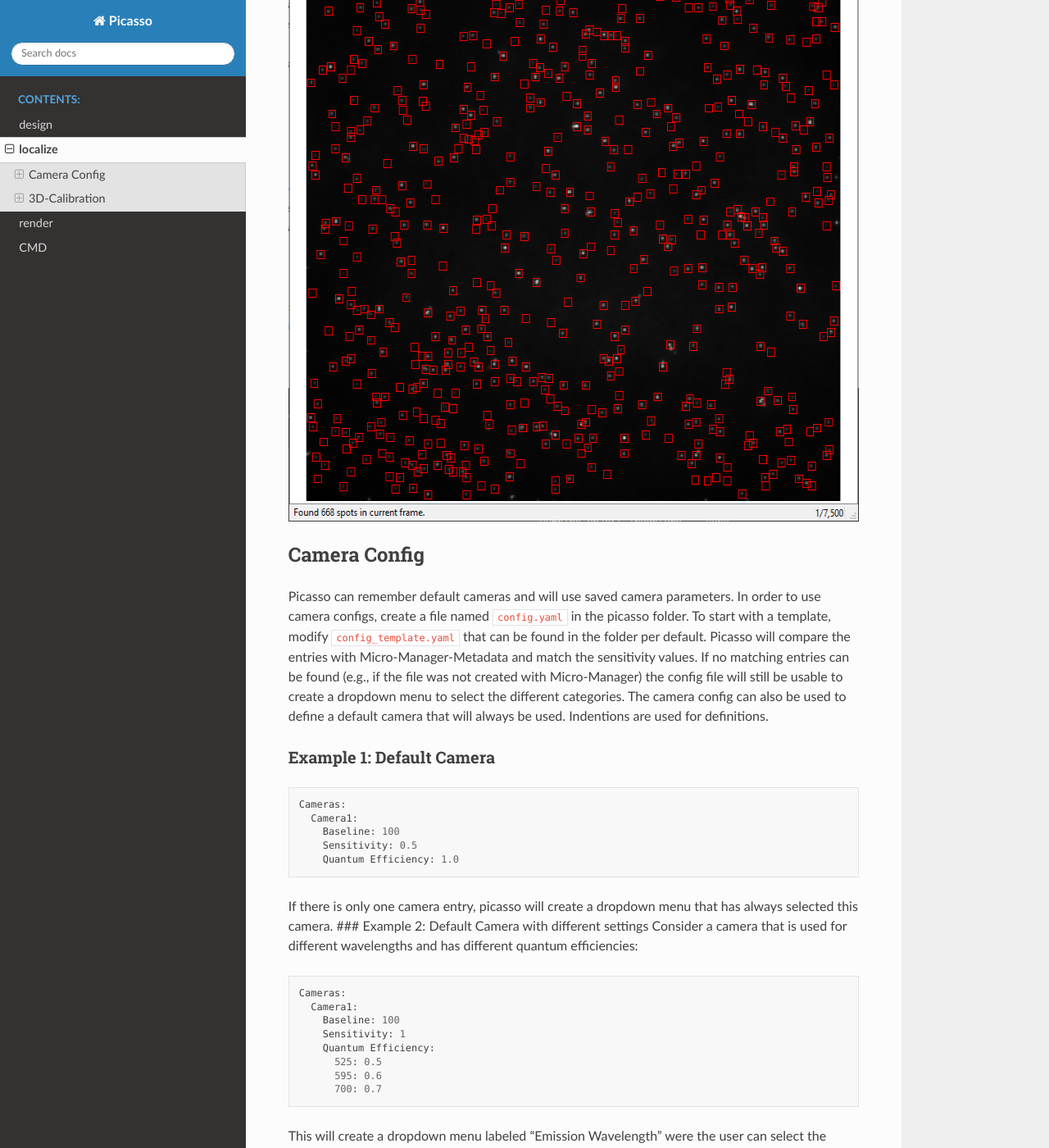
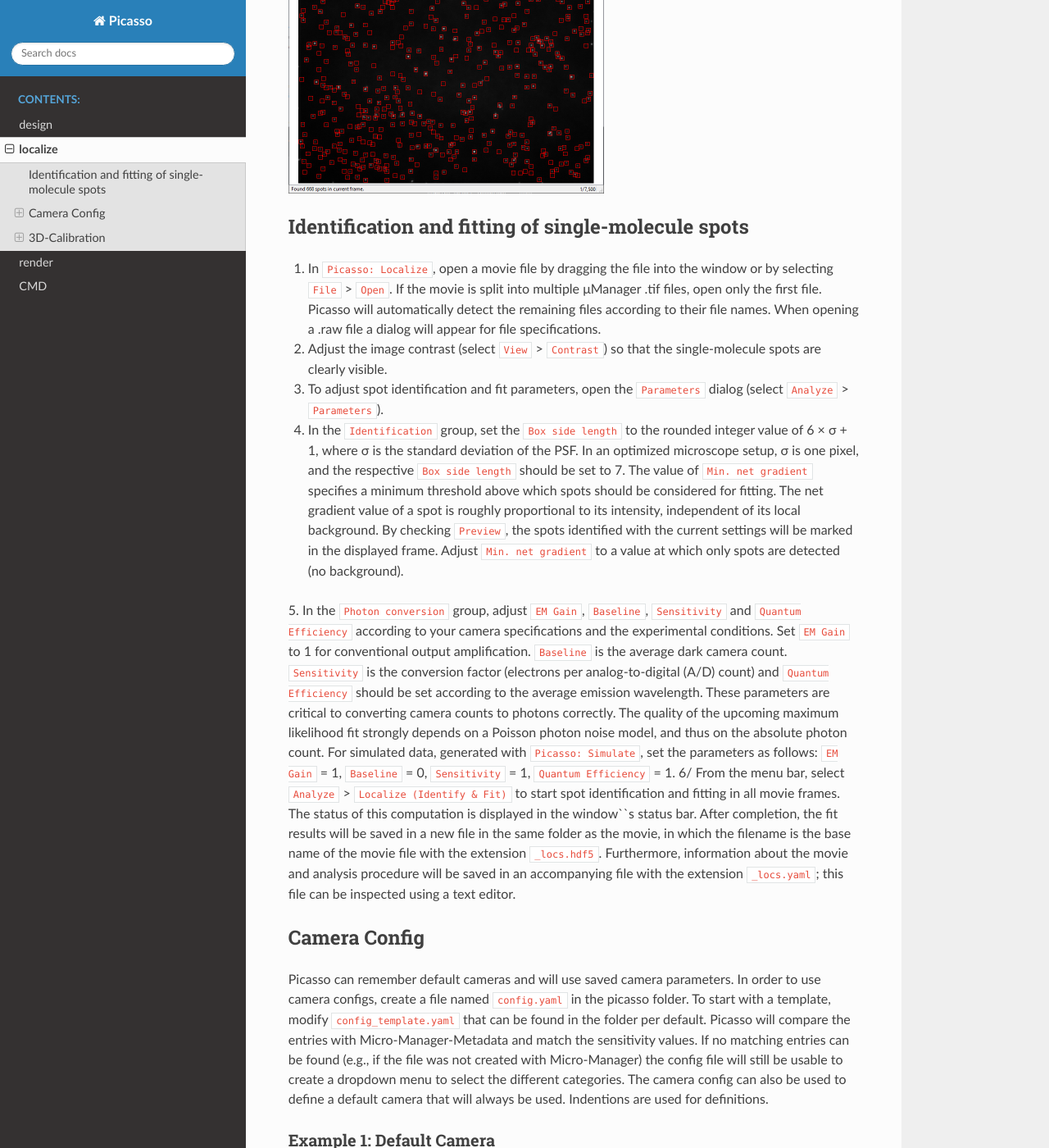
Before and after one commit to jungmannlab/picasso, a Sphinx documentation site: the page built from docs/localize.rst, in a window 1280 px wide and 1400 px high, scrolled down 324 px. Shown: the whole window at 82% size. Built offline with Sphinx 7.4.7 and the Read the Docs theme 2.0.0, drawn with Linux system fonts in a browser that asks for light colours; pages that are not in the unit, such as notebooks, are missing from menus; some of the changed text lies outside the part shown.

Commit message:
localize

```diff
--- a/docs/design.rst
+++ b/docs/design.rst
@@ -19,4 +19,4 @@ Design rectangular DNA origami
 -  Use “Pipetting scheme” and select the folder with your plate list to generate a pipetting scheme.
 -  Use “Folding scheme” to get a table for pipetting folding mixes
 -  A design can be saved and loaded using the "Save" and "Load"-Buttons.
--  A saved design can also be loaded into the 'simulate' module.
+-  A saved design can also be loaded into the ‘Picasso: Simulate’ module.
--- a/docs/localize.rst
+++ b/docs/localize.rst
@@ -2,22 +2,24 @@ localize
 ========
 
 .. image:: ../docs/localize.png
-   :scale: 100 %
+   :scale: 50 %
    :alt: UML Localize
+
+Identification and fitting of single-molecule spots
+----------------
+
+1. In ``Picasso: Localize``, open a movie file by dragging the file into the window or by selecting ``File`` > ``Open``. If the movie is split into multiple μManager .tif files, open only the first file. Picasso will automatically detect the remaining files according to their file names. When opening a .raw file a dialog will appear for file specifications.
+2. Adjust the image contrast (select ``View`` > ``Contrast``) so that the single-molecule spots are clearly visible.
+3. To adjust spot identification and fit parameters, open the ``Parameters`` dialog (select ``Analyze`` > ``Parameters``).
+4. In the ``Identification`` group, set the ``Box side length`` to the rounded integer value of 6 × σ + 1, where σ is the standard deviation of the PSF. In an optimized microscope setup, σ is one pixel, and the respective ``Box side length`` should be set to 7. The value of ``Min. net gradient`` specifies a minimum threshold above which spots should be considered for fitting. The net gradient value of a spot is roughly proportional to its intensity, independent of its local background. By checking ``Preview``, the spots identified with the current settings will be marked in the displayed frame. Adjust ``Min. net gradient`` to a value at which only spots are detected (no background).
+5. In the ``Photon conversion`` group, adjust ``EM Gain``, ``Baseline``, ``Sensitivity`` and ``Quantum Efficiency`` according to your camera specifications and the experimental conditions. Set ``EM Gain`` to 1 for conventional output amplification. ``Baseline`` is the average dark camera count. ``Sensitivity`` is the conversion factor (electrons per analog-to-digital (A/D) count) and ``Quantum Efficiency`` should be set according to the average emission wavelength. These parameters are critical to converting camera counts to photons correctly. The quality of the upcoming maximum likelihood fit strongly depends on a Poisson photon noise model, and thus on the absolute photon count.
+For simulated data, generated with ``Picasso: Simulate``, set the parameters as follows: ``EM Gain`` = 1, ``Baseline`` = 0, ``Sensitivity`` = 1, ``Quantum Efficiency`` = 1.
+6/ From the menu bar, select ``Analyze`` > ``Localize (Identify & Fit)`` to start spot identification and fitting in all movie frames. The status of this computation is displayed in the window``s status bar. After completion, the fit results will be saved in a new file in the same folder as the movie, in which the filename is the base name of the movie file with the extension ``_locs.hdf5``. Furthermore, information about the movie and analysis procedure will be saved in an accompanying file with the extension ``_locs.yaml``; this file can be inspected using a text editor.
 
 Camera Config
 -------------
 
-Picasso can remember default cameras and will use saved camera
-parameters. In order to use camera configs, create a file named
-``config.yaml`` in the picasso folder. To start with a template, modify
-``config_template.yaml`` that can be found in the folder per default.
-Picasso will compare the entries with Micro-Manager-Metadata and match
-the sensitivity values. If no matching entries can be found (e.g., if
-the file was not created with Micro-Manager) the config file will still
-be usable to create a dropdown menu to select the different categories.
-The camera config can also be used to define a default camera that will
-always be used. Indentions are used for definitions.
+Picasso can remember default cameras and will use saved camera parameters. In order to use camera configs, create a file named ``config.yaml`` in the picasso folder. To start with a template, modify ``config_template.yaml`` that can be found in the folder per default. Picasso will compare the entries with Micro-Manager-Metadata and match the sensitivity values. If no matching entries can be found (e.g., if the file was not created with Micro-Manager) the config file will still be usable to create a dropdown menu to select the different categories. The camera config can also be used to define a default camera that will always be used. Indentions are used for definitions.
 
 Example 1: Default Camera
 ~~~~~~~~~~~~~~~~~~~~~~~~~
@@ -30,10 +32,7 @@ Example 1: Default Camera
        Sensitivity: 0.5
        Quantum Efficiency: 1.0
 
-If there is only one camera entry, picasso will create a dropdown menu
-that has always selected this camera. ### Example 2: Default Camera with
-different settings Consider a camera that is used for different
-wavelengths and has different quantum efficiencies:
+If there is only one camera entry, picasso will create a dropdown menu that has always selected this camera. ### Example 2: Default Camera with different settings Consider a camera that is used for different wavelengths and has different quantum efficiencies:
 
 ::
 
@@ -46,22 +45,18 @@ wavelengths and has different quantum efficiencies:
          595: 0.6
          700: 0.7
 
-This will create a dropdown menu labeled “Emission Wavelength” were the
-user can select the corresponding entry that will change the sensitivity
-parameter.
+This will create a dropdown menu labeled “Emission Wavelength” were the user can select the corresponding entry that will change the sensitivity parameter.
 
-Picasso will search for the following entries in the config.yaml: ####
-Gain If the string ``Gain Property Name`` can be found in the config,
-picasso will search for a value for this key in the Micro-Manager
-metadata and match if found.
+Picasso will search for the following entries in the config.yaml:
+
+Gain
+^^^^
+If the string ``Gain Property Name`` can be found in the config, picasso will search for a value for this key in the Micro-Manager metadata and match if found.
 
 Sensitivity
 ^^^^^^^^^^^
 
-If the string ``Sensitivity Categories`` can be found in the config,
-picasso will create a dropdown menu for each entry and if the property
-can be found in the Micro-Manager Metadata, it will be automatically
-set.
+If the string ``Sensitivity Categories`` can be found in the config, picasso will create a dropdown menu for each entry and if the property can be found in the Micro-Manager Metadata, it will be automatically set.
 
 ::
 
@@ -83,14 +78,8 @@ set.
            12-bit (low noise): 0.26
            16-bit (low noise & high well capacity): 0.45
 
-Here, two Sensitivity Categories are given ``PixelReadoutRate`` and
-``Sensitivity/DynamicRange``. In the upper dropdown menu, one now will
-be able to choose from ``540 MHz - fastest readout`` and
-``200 MHz - lowest noise``. Within 540 MHz it will be
-``12-bit (high well capacity): 7.18``, ``12-bit (low noise): 0.29`` and
-``16-bit (low noise & high well capacity): 0.46``. Accordingly for the
-200 MHz entry. The dropdown menus can be further nested, e.g. when
-considering Gain modes:
+Here, two Sensitivity Categories are given ``PixelReadoutRate`` and ``Sensitivity/DynamicRange``. In the upper dropdown menu, one now will be able to choose from ``540 MHz - fastest readout`` and
+``200 MHz - lowest noise``. Within 540 MHz it will be ``12-bit (high well capacity): 7.18``, ``12-bit (low noise): 0.29`` and ``16-bit (low noise & high well capacity): 0.46``. Accordingly for the 200 MHz entry. The dropdown menus can be further nested, e.g. when considering Gain modes:
 
 ::
 
@@ -104,9 +93,7 @@ considering Gain modes:
 Quantum Efficiency
 ^^^^^^^^^^^^^^^^^^
 
-If the string ``Quantum Efficiency`` can be found in the config, picasso
-will search for a value for the key named ``Channel Device`` in the
-Micro-Manager metadata and match if found.
+If the string ``Quantum Efficiency`` can be found in the config, picasso will search for a value for the key named ``Channel Device`` in the Micro-Manager metadata and match if found.
 
 ::
 
@@ -125,10 +112,7 @@ Micro-Manager metadata and match if found.
            3-B489: 525
        Sensitivity: 0.47
 
-Picasso will search for the entry ``TIFilterBlock1-Label`` in the
-Micro-Manager Metadata. If this would be ``1-G561``, the
-Emission-Wavelength of ``595`` will be used to determine the Quantum
-Efficiency (here 0.6).
+Picasso will search for the entry ``TIFilterBlock1-Label`` in the Micro-Manager Metadata. If this would be ``1-G561``, the Emission-Wavelength of ``595`` will be used to determine the Quantum Efficiency (here 0.6).
 
 Several Cameras
 ^^^^^^^^^^^^^^^
@@ -140,9 +124,7 @@ Several Cameras
      Camera2:
      Camera3:
 
-Once there are several cameras present, Picasso will select the camera
-who’s name matches the Micro-Manager Metadata. If no camera is found,
-the first one is automatically selected.
+Once there are several cameras present, Picasso will select the camera who``s name matches the Micro-Manager Metadata. If no camera is found, the first one is automatically selected.
 
 3D-Calibration
 --------------
@@ -150,29 +132,20 @@ the first one is automatically selected.
 Theory
 ~~~~~~
 
-3D Calibration is performed by an adapted version of the 2008 Science
-paper by Huang
-``Three-dimensional Super-resolution Imaging by Stochastic Optical Reconstruction Microscopy``.
+3D Calibration is performed by an adapted version of the 2008 Science paper by Huang ``Three-dimensional Super-resolution Imaging by Stochastic Optical Reconstruction Microscopy``.
 
 Calibrating z
 ~~~~~~~~~~~~~
 
-After entering the step size, picasso will calculate the mean and the
-variance for sigma_x and sigma_y for each z position. Localizations that
-are not within one standard deviation are discarded. A six-degree
-polynomial is fitted to the mean values of x and y.
+After entering the step size, picasso will calculate the mean and the variance for sigma_x and sigma_y for each z position. Localizations that are not within one standard deviation are discarded. A six-degree polynomial is fitted to the mean values of x and y.
 
 -  mean_sx = cx[6]z0 + cx[5]z1 .. + cx[0]z6
 -  mean_sy = cy[6]z0 + cy[5]z1 .. + cy[0]z6
 
-The calibration coefficients are stored in the yaml file and contain the
-parameters of cx and cy. The first entry being c[0], the last being
-c[6].
+The calibration coefficients are stored in the yaml file and contain the parameters of cx and cy. The first entry being c[0], the last being c[6].
 
 Fitting z
 ~~~~~~~~~
 
-For each localization, sigma_x and sigma_y is determined. Similar to the
-Science paper, the following equation is used to minimize the Distance
-D: \* D = (sx0.5 - wx0.5)2 + (sy0.5 - wy0.5)2 with w being c[6]z0 +
-c[5]z1 .. + c[0]z6
+For each localization, sigma_x and sigma_y is determined. Similar to the Science paper, the following equation is used to minimize the Distance D: \* D = (sx0.5 - wx0.5)2 + (sy0.5 - wy0.5)2 with w being c[6]z0 +
+c[5]z1 .. + c[0]z6.
```
